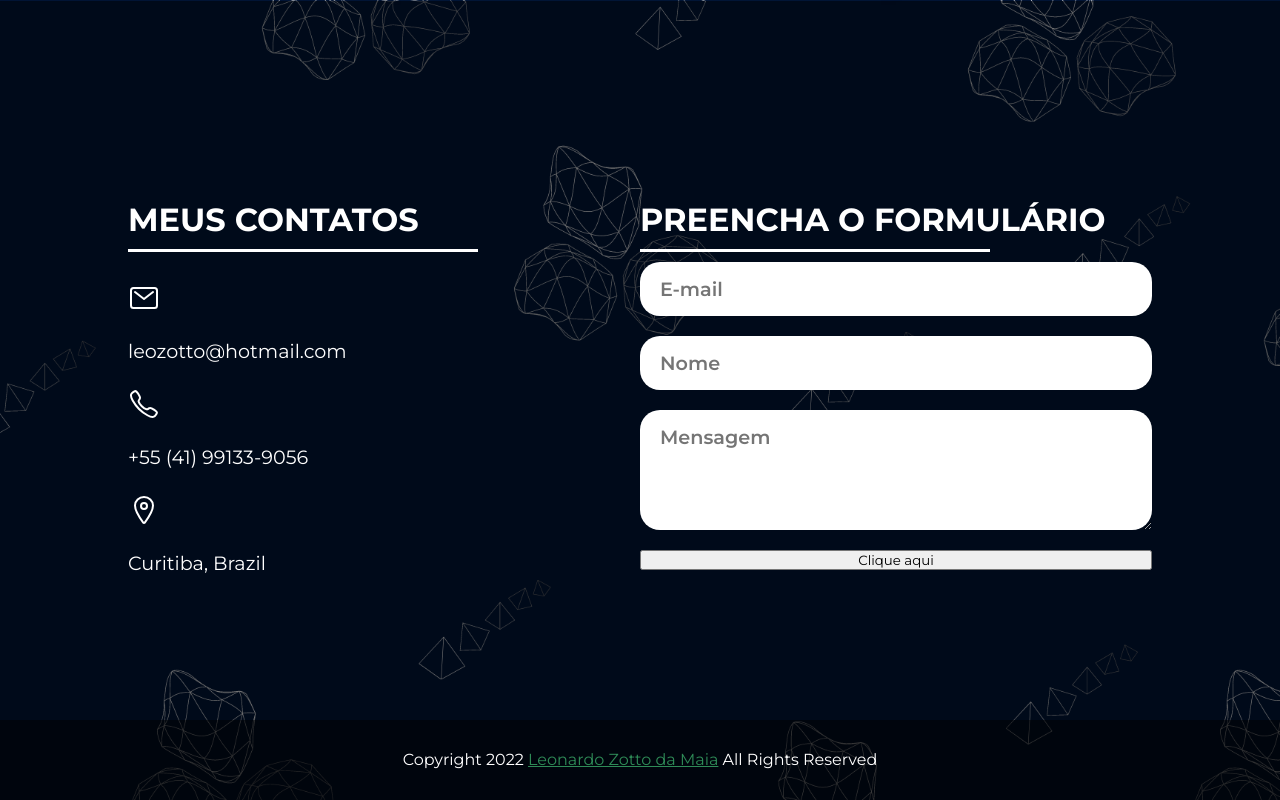
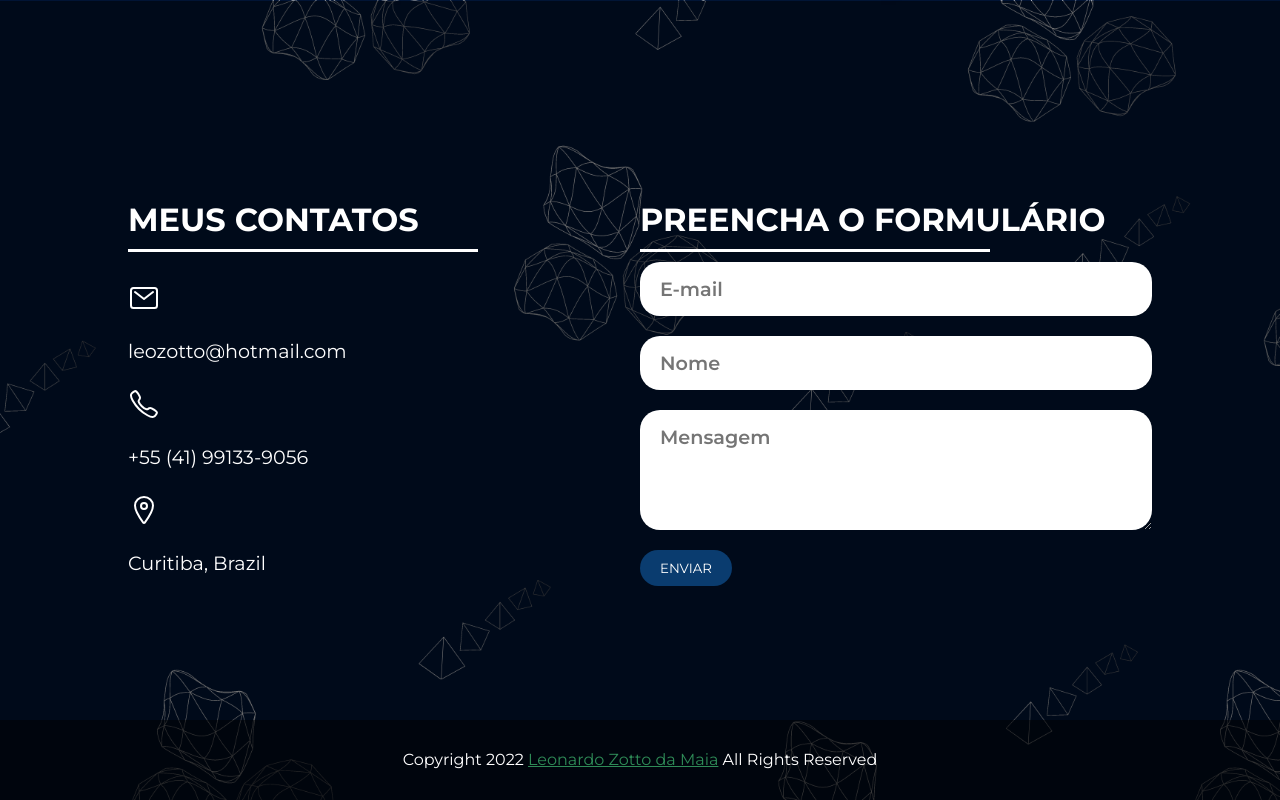
Before and after one commit to leozotto/portfolio, a plain HTML site: page index.html in a window 1280 px wide. Shown: the part 2400-3200 px from the top of the page. Drawn offline with nearby package versions, Linux system fonts and the light colour scheme.

Commit message:
done form

```diff
--- a/index.html
+++ b/index.html
@@ -100,7 +100,7 @@
                 </label>
 
                 <label class="card" for="item-3" id="song-3">
-                    <img src="image/03.png" alt="https//www.google.com.br">
+                    <img src="image/03.png" alt="">
                     <h1>Projeto Final TCC Android e Java</h1>
                     <p>TCC desenvolvido usando android e java. Aplicação com objetivo de leitura de história dinâmica, onde cada escolha do "Leitor" molda o futuro da história.</p>
                    <button onclick="window.location.href = 'https://github.com/leozotto/Android-MangaQ'">Clique aqui</button>
@@ -120,18 +120,20 @@
                     <ion-icon name="call-outline"></ion-icon>
                     <span>+55 (41) 99133-9056</span>
                     <ion-icon name="location-outline"></ion-icon>
-                    <span>Curitiba, Brazil  </span>
+                    <span>Curitiba, Brazil</span>
                 </div>
+
                 <div class="contact-right">
                     <h1>Preencha o formulário</h1>
                     <div class="linha"></div>
-                    <input type="email" placeholder="E-mail">
-                    <input type="text" placeholder="Nome">
-                    <textarea placeholder="Mensagem"></textarea>
-                    <button onclick="window.location.href = 'https://github.com/leozotto/Android-MangaQ'">Clique aqui</button>
+                    <input type="email" placeholder="E-mail" required>
+                    <input type="text" placeholder="Nome" required>
+                    <textarea placeholder="Mensagem" required></textarea>
+                    <button type="submit">Enviar</button>
+                 </form>
                 </div>
-            </div>
-        </div>
+
+
     </section>
     <footer>
         <span>Copyright 2022 <a href="https://www.instagram.com/zotto.l/ "target="_blank">Leonardo Zotto da Maia</a> All Rights Reserved</span>
--- a/style.css
+++ b/style.css
@@ -317,6 +317,23 @@ header .btn-mobile{
     flex-direction: column;
     color: #fff;
 }
+#contact .content-contact .contact-right button{
+
+
+    position: absolute;
+    z-index: 9;
+    margin-top: 350px;
+    padding: 10px 20px;
+    border-radius: 20px;
+    border: none;
+    color: #fff;
+    background: rgba(21,111,195,0.5);
+    text-transform: uppercase;
+    cursor: pointer;
+
+
+}
+
 #contact .content-contact .contact-right h1{
     font-size: 2rem;
     text-transform: uppercase;
```
